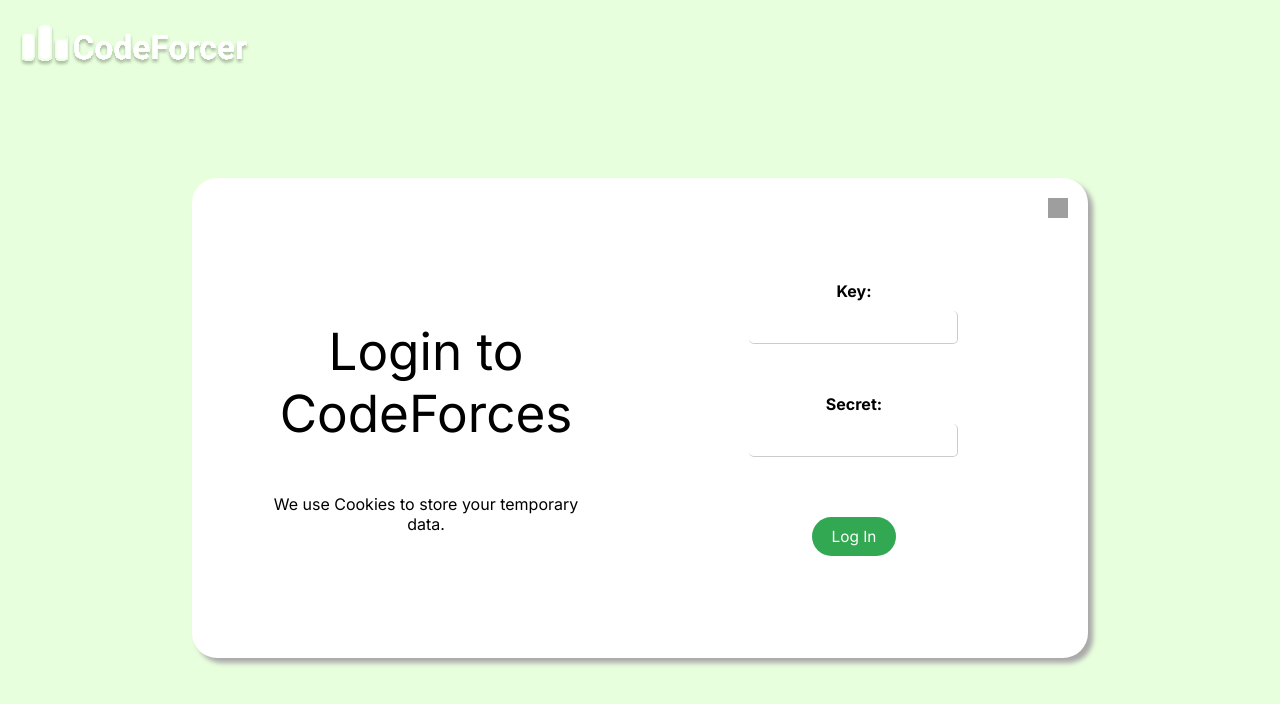
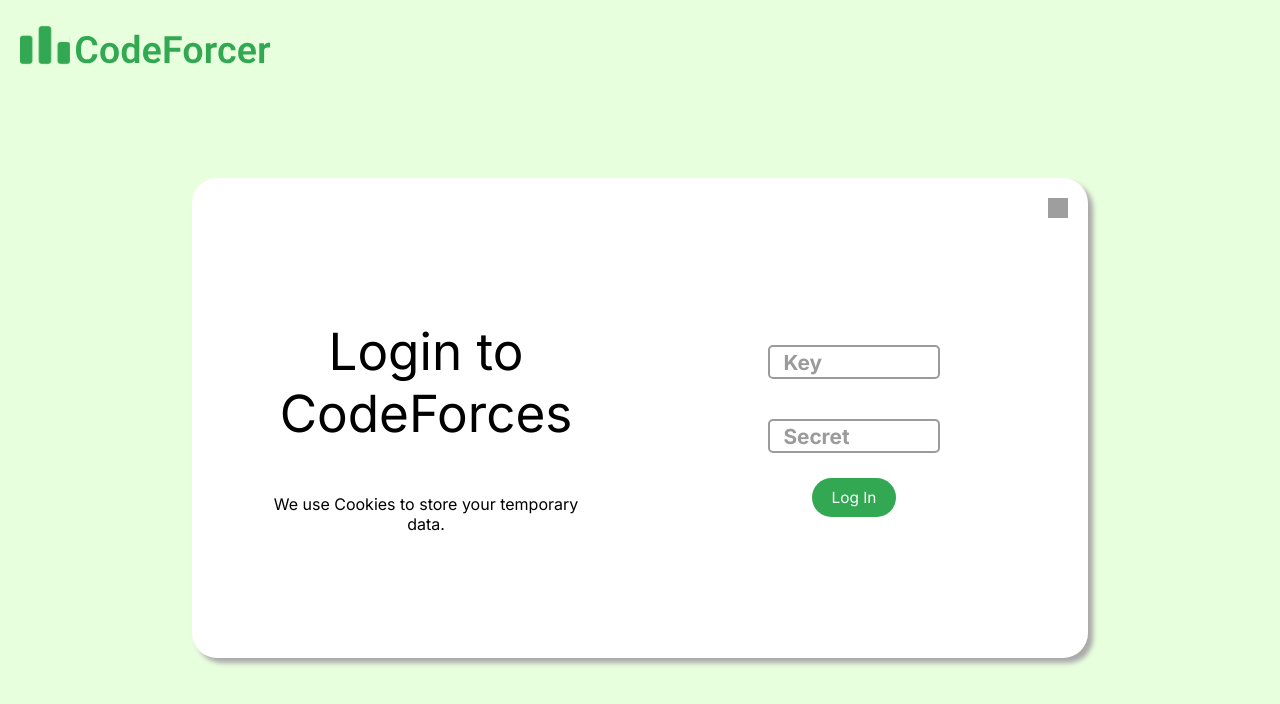
Before and after one commit to niotu/CodeForcer, a React (Create React App) app in the folder web/front/: page / in a window 1280 px wide. Shown: the top 704 px of the page. Built offline with nearby package versions, Linux system fonts and the light colour scheme; grey boxes are pictures that could not be loaded.

Commit message:
logo fix

```diff
--- a/web/front/src/components/LinkPage.jsx
+++ b/web/front/src/components/LinkPage.jsx
@@ -1,6 +1,7 @@
 import React, {useState} from 'react';
 import {useNavigate} from "react-router-dom"; // Import the provided CSS file
 import './styles.css';
+import './inputs.scss'
 import logout, {show404page} from "./globalFunctions.jsx";
 import logo from "../assets/logo.svg";
 import logoutIcon from "../assets/logout.png";
@@ -66,7 +67,7 @@
 
         let url0 = process.env.REACT_APP_BACKEND_URL +
             '/api/getTasks?' + queryParams;
-
+        try {
             const response = await fetch(url0, {
                 method: 'GET'
             });
@@ -81,9 +82,11 @@
             } else if (status === 'FAILED') {
                 setComment(resp_json.comment);
                 setIsCorrect(false);
-            alert(resp_json.comment);
             }
-
+        } catch (e) {
+            setComment('Error in connection');
+            setIsCorrect(false);
+        }
     }
 
     console.log('** process');
@@ -113,12 +116,18 @@
                         </div>
                         <div className="right-part">
                             <form onSubmit={linkSubmit} autoComplete='on'>
-                                <label htmlFor="link">Paste the link:</label>
-                                <input type="url" id="link" value={link}
-                                       placeholder={isCorrect ? 'link' : 'link is required'}
+                                <div className="form__group field">
+                                    <input type="url"
+                                           className="form__field"
+                                           placeholder="link"
+                                           name="link"
+                                           id='link'
+                                           required
                                            onChange={(e) => setUrl(e.target.value)}
-                                       required
-                                       className={isCorrect ? 'correct' : 'incorrect'}/><br/><br/>
+
+                                    />
+                                    <label htmlFor="url" className="form__label">Link</label>
+                                </div>
                             </form>
                         </div>
 
--- a/web/front/src/components/LoginPage.jsx
+++ b/web/front/src/components/LoginPage.jsx
@@ -114,27 +114,36 @@
                         </div>
                         <div className="right-part">
                             <form onSubmit={handleSubmit} autoComplete='on'>
-                                <label htmlFor="key">Key:</label>
-                                <input type="password"
-                                       id="key"
-                                       value={key}
-                                       onChange={(e) => setKey(e.target.value)}
-                                       required
-                                       className={isCorrect ? 'correct' : 'incorrect'}/><br/><br/>
+                                <div className="form__group field">
+                                    <input type="password"
+                                           className="form__field"
+                                           placeholder="key"
+                                           name="key"
+                                           id='key'
+                                           value={key}
+                                           required
+                                           onChange={(e) => setKey(e.target.value)}
 
-                                <label htmlFor="secret">Secret:</label>
-                                <input type="password"
-                                       id="secret"
-                                       value={secret}
-                                       onChange={(e) => setSecret(e.target.value)}
-                                       required
-                                       className={isCorrect ? 'correct' : 'incorrect'}/><br/><br/>
+                                    />
+                                    <label htmlFor="password" className="form__label">Key</label>
+                                </div>
+                                <div className="form__group field">
+                                    <input type="password"
+                                           className="form__field"
+                                           placeholder="secret"
+                                           name="secret"
+                                           id='secret'
+                                           required
+                                           value={secret}
+                                           onChange={(e) => setSecret(e.target.value)}
+                                    />
+                                    <label htmlFor="password" className="form__label">Secret</label>
+                                </div>
                                 <button type="submit">Log In</button>
                             </form>
                         </div>
                     </div>
                     <div className={'navigation'}>
-
                     </div>
                 </div>
             </div>
--- /dev/null
+++ b/web/front/src/components/inputs.scss
@@ -0,0 +1,73 @@
+$secondary: #38ef7d;
+$white: #fff;
+$gray: #9b9b9b;
+.form__group {
+  position: relative;
+  padding: 15px 0 0;
+  margin-top: 10px;
+  width: 50%;
+}
+
+input {
+  border-radius: 15px;
+}
+
+.form__field {
+  margin-bottom: 15px;
+  font-family: inherit;
+  width: 100%;
+  //border: 0;
+  border: 2px solid $gray;
+  border-radius: 5px;
+  outline: 0;
+  color: $gray;
+  padding: 7px 0;
+  background: transparent;
+  transition: border-color 0.2s;
+
+  &::placeholder {
+    color: transparent;
+  }
+
+  &:placeholder-shown ~ .form__label {
+    font-size: 1.3rem;
+    cursor: text;
+    top: 20px;
+  }
+}
+
+.form__label {
+  margin-left: 10px;
+  padding: 0  5px ;
+  background: $white;
+  position: absolute;
+  top: 0;
+  display: block;
+  transition: 0.2s;
+  font-size: 1rem;
+  color: $gray;
+}
+
+.form__field:focus {
+  ~ .form__label {
+    position: absolute;
+    top: 0;
+    display: block;
+    transition: 0.2s;
+    font-size: 1rem;
+    color: #32a852;
+    font-weight: 700;
+  }
+
+  padding-bottom: 6px;
+  font-weight: 700;
+  border-width: 3px;
+  border-image-slice: 1;
+}
+
+/* reset input */
+.form__field {
+  &:required, &:invalid {
+    box-shadow: none;
+  }
+}
```
Also changed, not shown: web/front/src/assets/logo.svg. Lines whose indentation alone changed are shown as unchanged.
